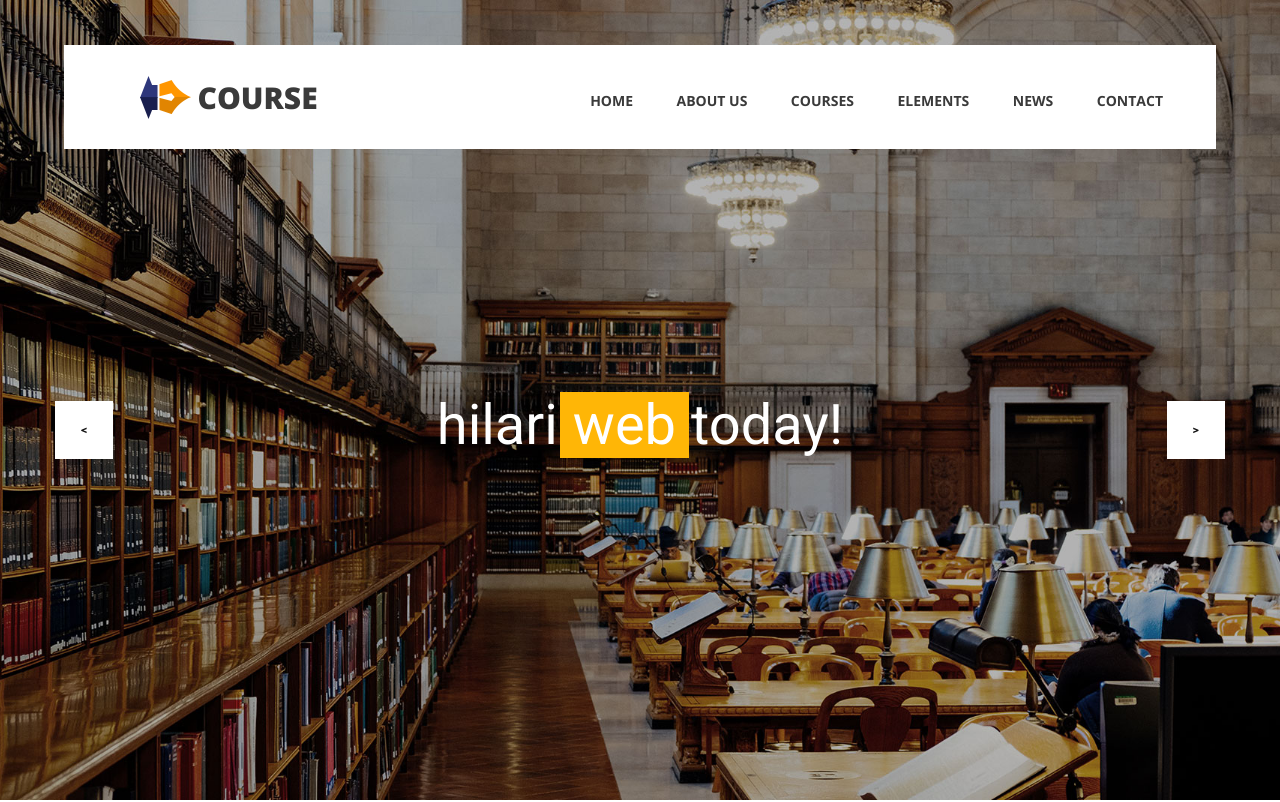
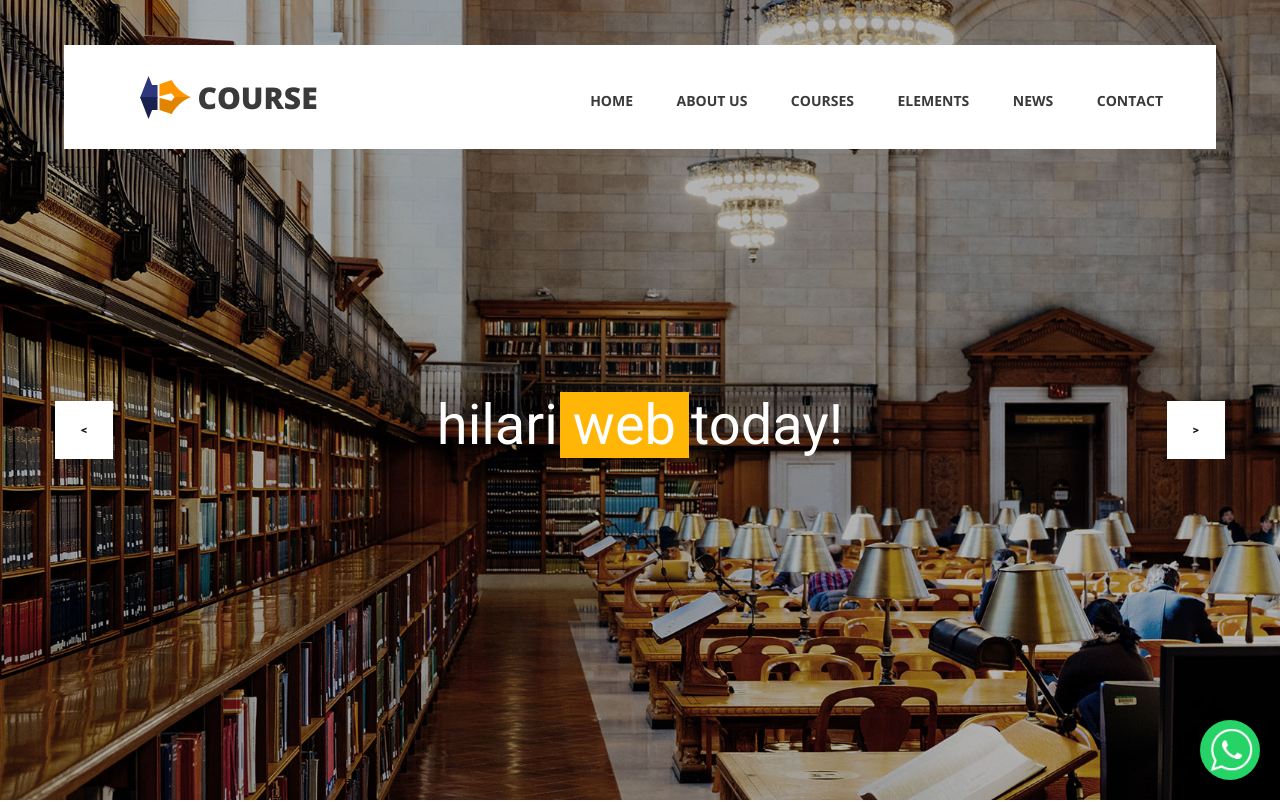
Before and after one commit to LealePhotos/lealephotos.github.io, a plain HTML site: page index.html in a window 1280 px wide. Shown: the top 802 px of the page. Drawn offline with nearby package versions, Linux system fonts and the light colour scheme.

Commit message:
Agregue el boton de wsp

```diff
--- a/index.html
+++ b/index.html
@@ -176,7 +176,13 @@
   </div>
 
 
+	<!-- BTN WSP -->
 
+	<div class="btn-wsp">
+		<a href="https://api.whatsapp.com/send?phone=XD" target="_blank" class="floating-button">
+			<img src="images/logos/WhatsApp-Logo-Transparent-Image_Blanca.png" alt="wsp-logo">
+		</a>
+	</div>
 
 	<!-- Footer -->
 
--- a/styles/main_styles.css
+++ b/styles/main_styles.css
@@ -906,6 +906,35 @@ section
 
 
 
+.floating-button {
+	position: fixed;
+	bottom: 20px;
+	right: 20px;
+	width: 60px;
+	height: 60px;
+	background-color: #25d366;
+	color: #fff;
+	border-radius: 50%;
+	font-size: 24px;
+	box-shadow: 2px 2px 3px rgba(0, 0, 0, 0.3);
+	z-index: 100;
+	display: flex;
+	flex:auto;
+	align-items: center;
+	justify-items: center;
+	padding-left: 5.5px;
+}
+.floating-button img {
+	width: 95%;
+	height: auto;
+}
+
+.floating-button:hover{
+	background:#4d4e4e;
+}
+
+
+
 /*********************************
 15. Footer
 *********************************/
```
Also changed, not shown: images/logos/WhatsApp-Logo-Transparent-Image_Blanca.png (added).
